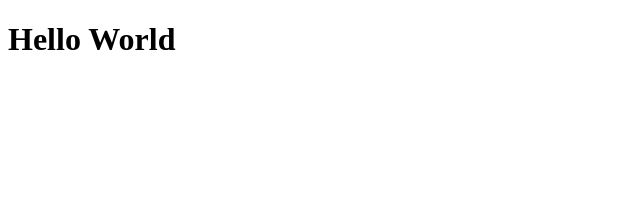
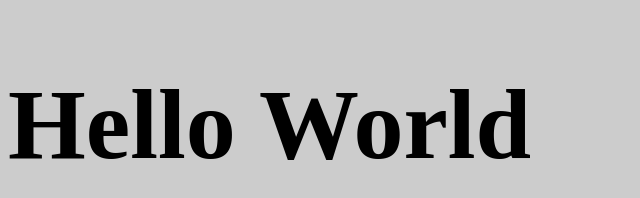
Before and after one commit to Paul-Hebert/contrast-checker, a browser extension: page index.html in a window 1280 px wide. Shown: the whole page, without its empty margins (0-640 px from the left). Drawn offline with Linux system fonts and the light colour scheme.

Commit message:
Load CSS and JS in popup

```diff
--- a/index.html
+++ b/index.html
@@ -1,6 +1,8 @@
 <!doctype html>
 <html>
     <head>
+        <script src="scripts/app.js" defer></script>
+        <link rel="stylesheet" href="styles/app.css"></script>
     </head>
     <body>
         <h1>Hello World</h1>
--- /dev/null
+++ b/scripts/app.js
@@ -0,0 +1 @@
+document.body.style.background = "#ccc";
--- /dev/null
+++ b/styles/app.css
@@ -0,0 +1,3 @@
+h1 {
+    font-size: 100px;
+}
```
Also changed, not shown: manifest.json.
